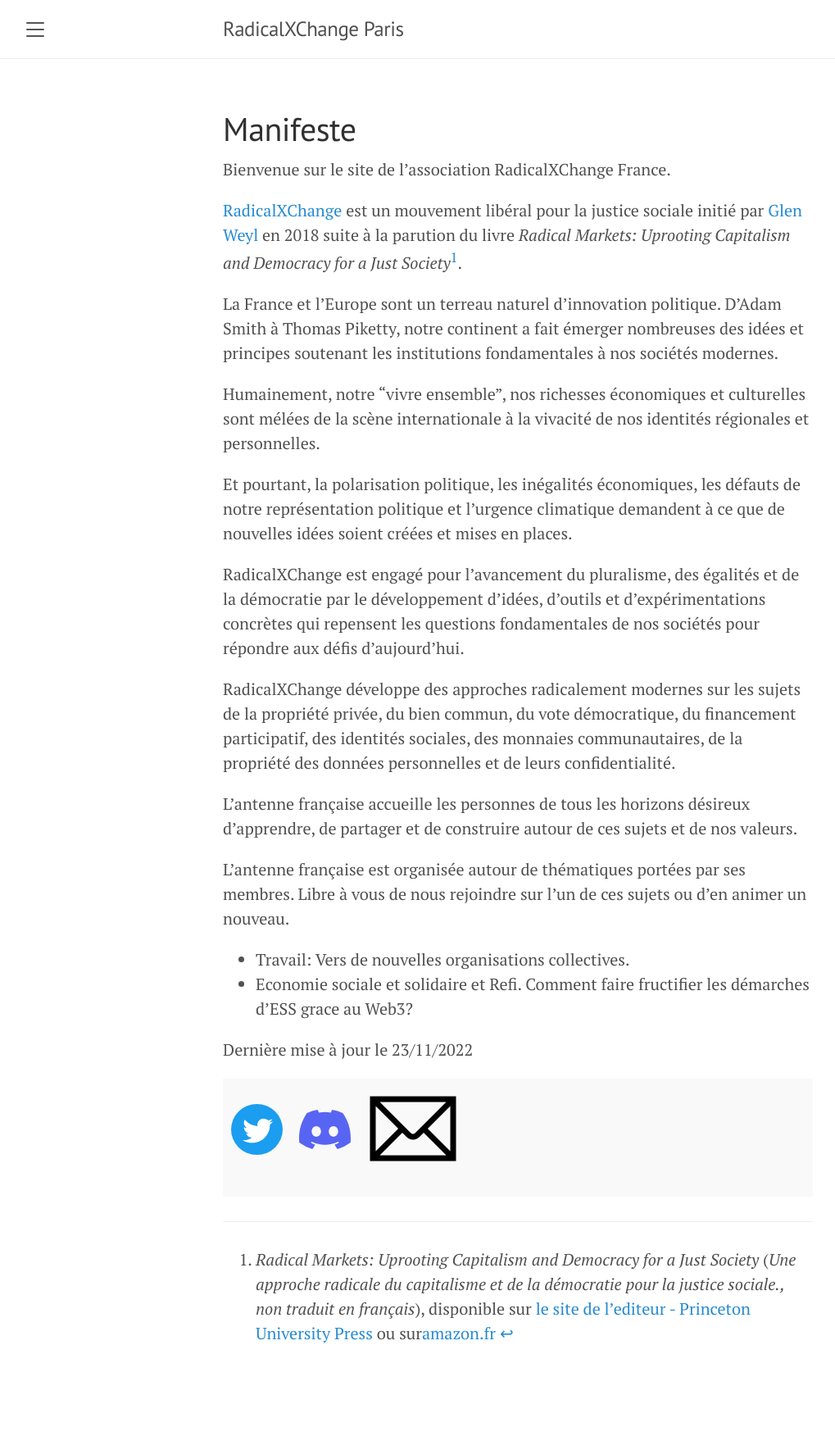
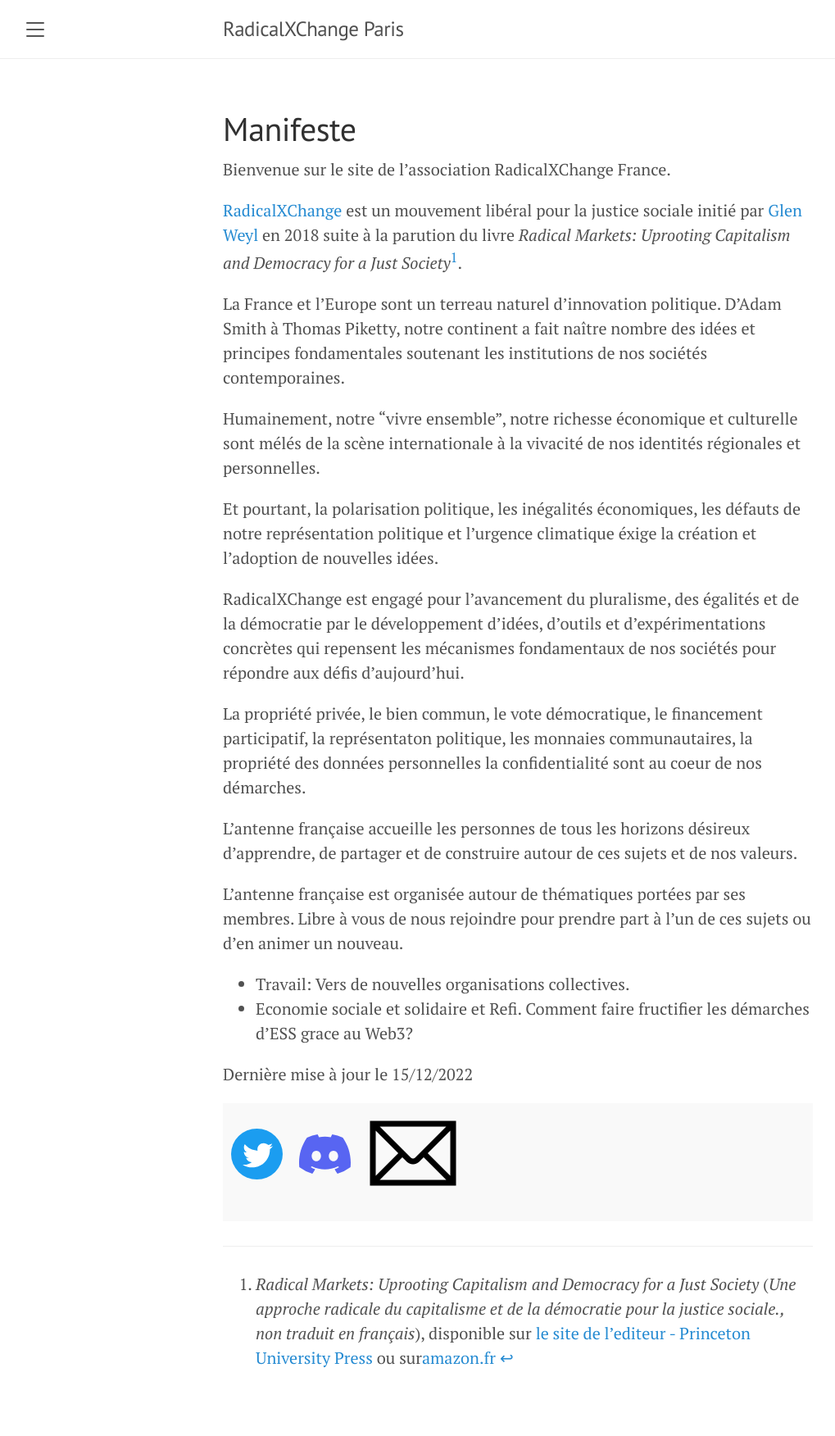
Before and after one commit to RadicalXChangeParis/radicalxchangeparis.github.io, a Jekyll site: the page built from manifeste.md, in a window 1280 px wide. Shown: the whole page at 82% size, without its empty margins (8-1027 px from the left). Built offline with Jekyll 4.4.1, drawn with Linux system fonts in a browser that asks for light colours; before the commit the page ends 1722 px from its top, so only the background shows below that.

Commit message:
rewrote some manifeste

```diff
--- a/manifeste.md
+++ b/manifeste.md
@@ -7,24 +7,24 @@
 
 [RadicalXChange](https://www.radicalxchange.org/){:target="_blank"} est un mouvement libéral pour la justice sociale initié par [Glen Weyl](https://en.wikipedia.org/wiki/Glen_Weyl){:target="_blank"} en 2018 suite à la parution du livre *Radical Markets: Uprooting Capitalism and Democracy for a Just Society*[^1].
 
-La France et l'Europe sont un terreau naturel d'innovation politique. D'Adam Smith à Thomas Piketty, notre continent a fait émerger nombreuses des idées et principes soutenant les institutions fondamentales à nos sociétés modernes.
+La France et l'Europe sont un terreau naturel d'innovation politique. D'Adam Smith à Thomas Piketty, notre continent a fait naître nombre des idées et principes fondamentales soutenant les institutions de nos sociétés contemporaines.
 
-Humainement, notre "vivre ensemble", nos richesses économiques et culturelles sont mélées de la scène internationale à la vivacité de nos identités régionales et personnelles.
+Humainement, notre "vivre ensemble", notre richesse économique et culturelle sont mélés de la scène internationale à la vivacité de nos identités régionales et personnelles.
 
-Et pourtant, la polarisation politique, les inégalités économiques, les défauts de notre représentation politique et l'urgence climatique demandent à ce que de nouvelles idées soient créées et mises en places.
+Et pourtant, la polarisation politique, les inégalités économiques, les défauts de notre représentation politique et l'urgence climatique éxige la création et l'adoption de nouvelles idées.
 
-RadicalXChange est engagé pour l'avancement du pluralisme, des égalités et de la démocratie par le développement d'idées, d'outils et d'expérimentations concrètes qui repensent les questions fondamentales de nos sociétés pour répondre aux défis d'aujourd'hui.
+RadicalXChange est engagé pour l'avancement du pluralisme, des égalités et de la démocratie par le développement d'idées, d'outils et d'expérimentations concrètes qui repensent les mécanismes fondamentaux de nos sociétés pour répondre aux défis d'aujourd'hui.
 
-RadicalXChange développe des approches radicalement modernes sur les sujets de la propriété privée, du bien commun, du vote démocratique, du financement participatif, des identités sociales, des monnaies communautaires, de la propriété des données personnelles et de leurs confidentialité.
+La propriété privée, le bien commun, le vote démocratique, le financement participatif, la représentaton politique, les monnaies communautaires, la propriété des données personnelles la confidentialité sont au coeur de nos démarches.
 
 L'antenne française accueille les personnes de tous les horizons désireux d'apprendre, de partager et de construire autour de ces sujets et de nos valeurs.
 
-L'antenne française est organisée autour de thématiques portées par ses membres. Libre à vous de nous rejoindre sur l'un de ces sujets ou d'en animer un nouveau.
+L'antenne française est organisée autour de thématiques portées par ses membres. Libre à vous de nous rejoindre pour prendre part à l'un de ces sujets ou d'en animer un nouveau.
 
 - Travail: Vers de nouvelles organisations collectives.
 - Economie sociale et solidaire et Refi. Comment faire fructifier les démarches d'ESS grace au Web3?
 
-Dernière mise à jour le 23/11/2022
+Dernière mise à jour le 15/12/2022
 
 <div class="logo-table">
 <table>
```
